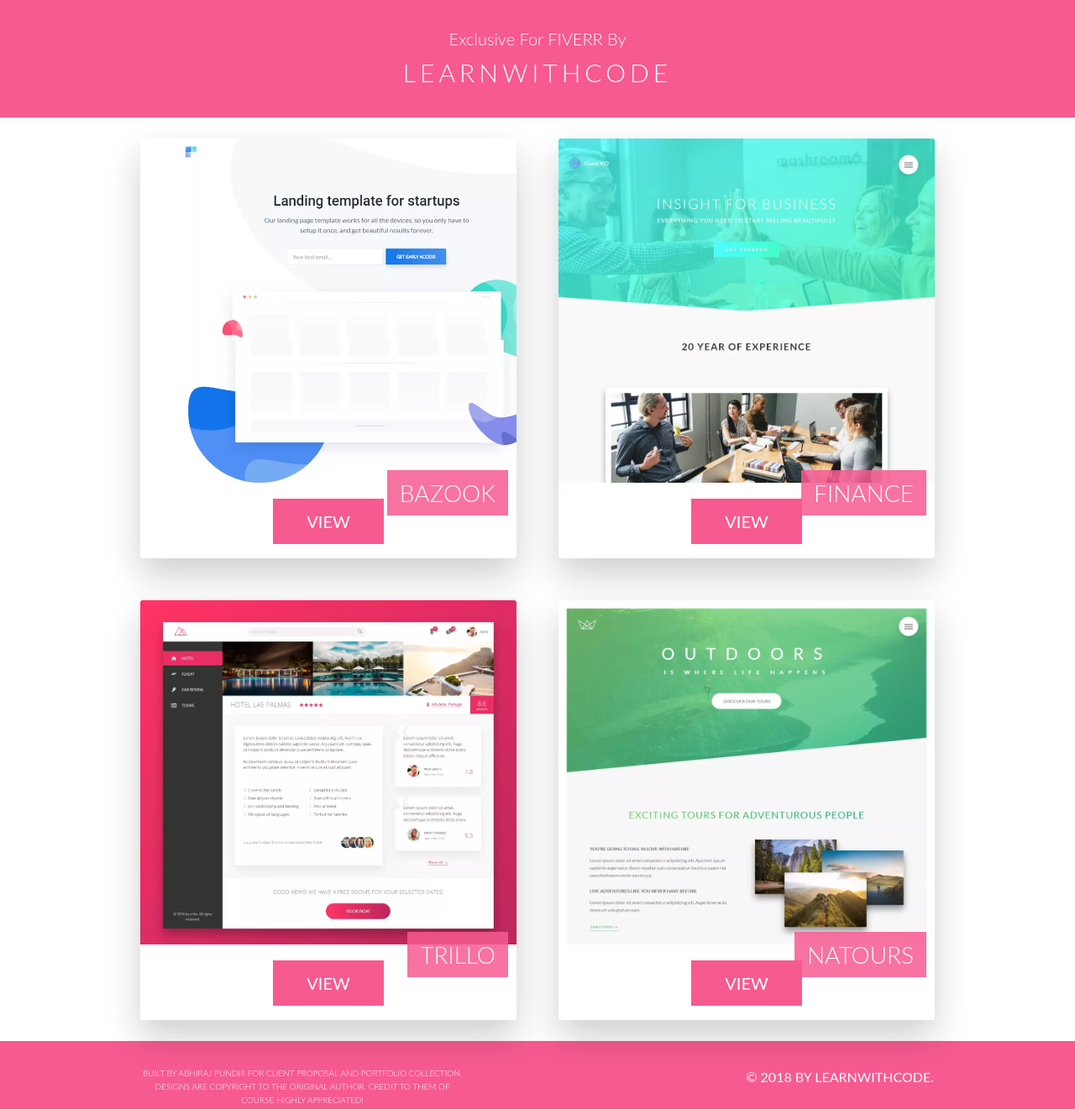
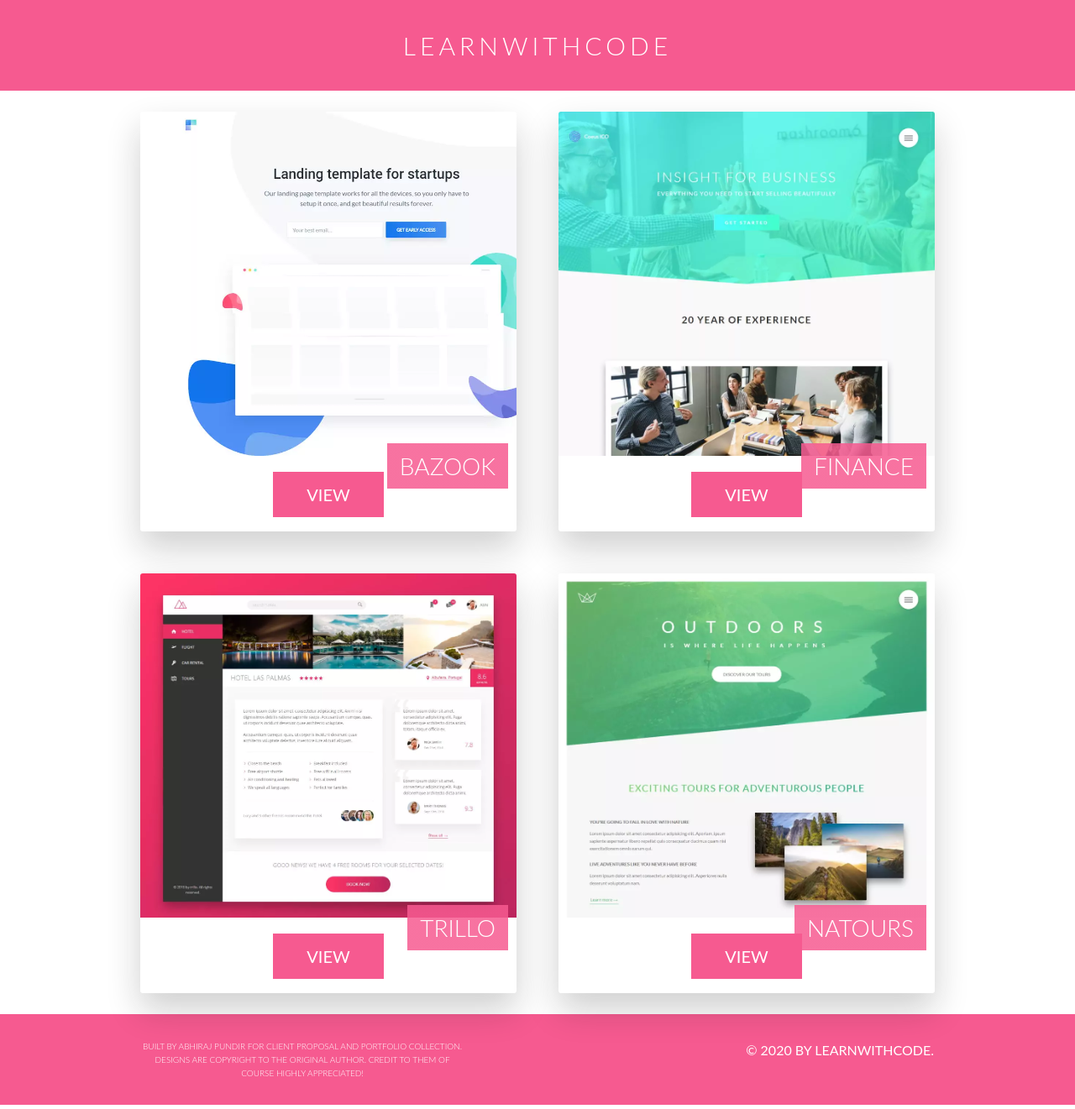
Before and after one commit to learnwithcode/theme, a website: page dist/index.html in a window 1280 px wide. Shown: the whole page at 84% size. Drawn offline with Linux system fonts and the light colour scheme; a web font is replaced by a local one.

Commit message:
copyright 2020

```diff
--- a/dist/index.html
+++ b/dist/index.html
@@ -51,9 +51,9 @@
 
 <body>
   <header class="header">
-    <h2 class="heading-secondary">
+    <!-- <h2 class="heading-secondary">
       Exclusive For FIVERR By
-    </h2>
+    </h2> -->
     <h1 class="heading-primary">
       learnwithcode
     </h1>
@@ -120,7 +120,7 @@
       AUTHOR. Credit to them of course highly appreciated!
     </div>
     <div class="footer-copy">
-      &copy; 2018 by learnwithcode.
+      &copy; 2020 by learnwithcode.
     </div>
   </footer>
 </body>
```
Also changed, not shown: package.json (line endings or trailing spaces).
